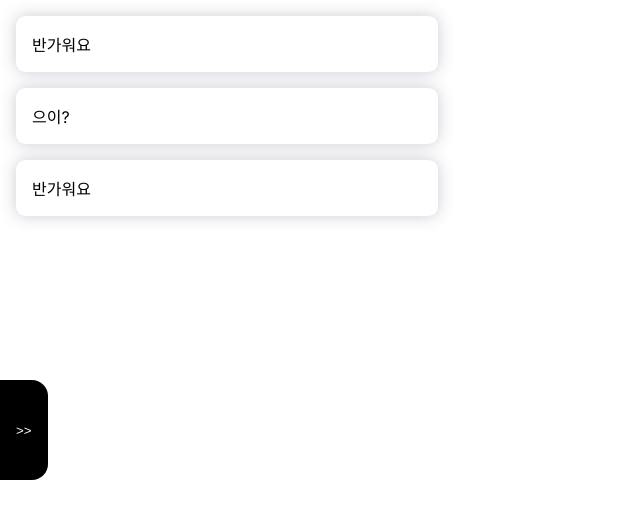
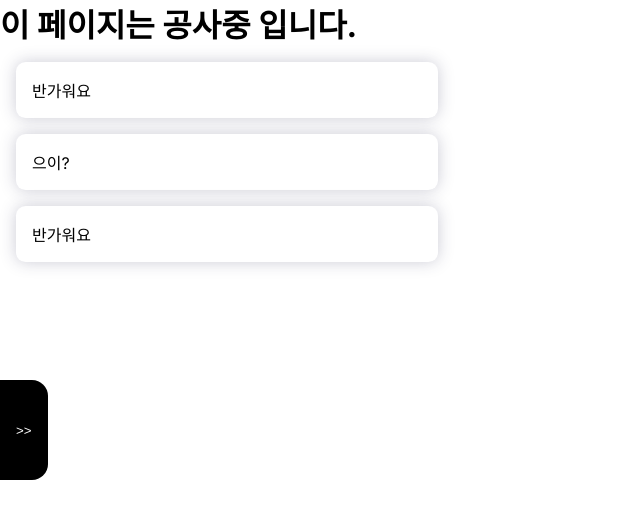
Before and after one commit to croo12/my-site, a Next.js app: page /component in a window 1280 px wide. Shown: the top 518 px of the page, without its empty margins (0-640 px from the left). Built offline with nearby package versions, Linux system fonts and the light colour scheme.

Commit message:
글 등록 기능

```diff
--- a/src/app/component/page.tsx
+++ b/src/app/component/page.tsx
@@ -4,6 +4,7 @@ const ComponentPage = () => {
   return (
     <>
       <div>
+        <h1>이 페이지는 공사중 입니다.</h1>
         <CardComponent style={{ width: "33%" }}>
           <div>반가워요</div>
         </CardComponent>
```
